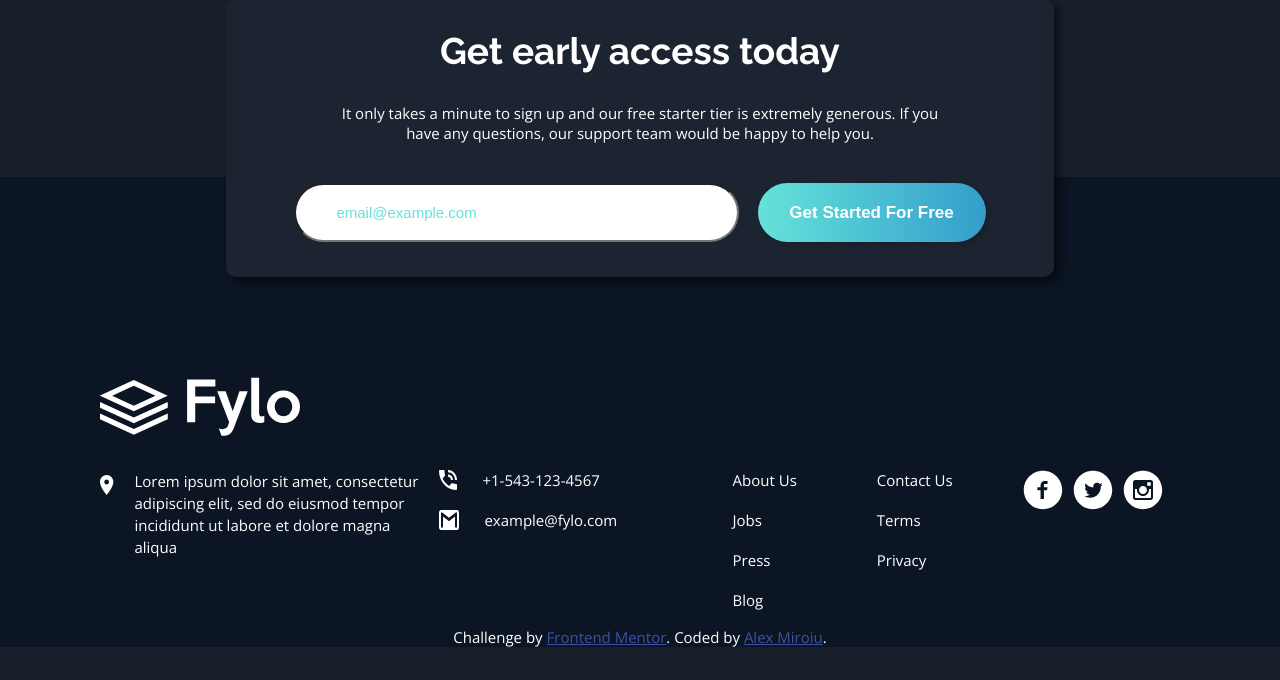
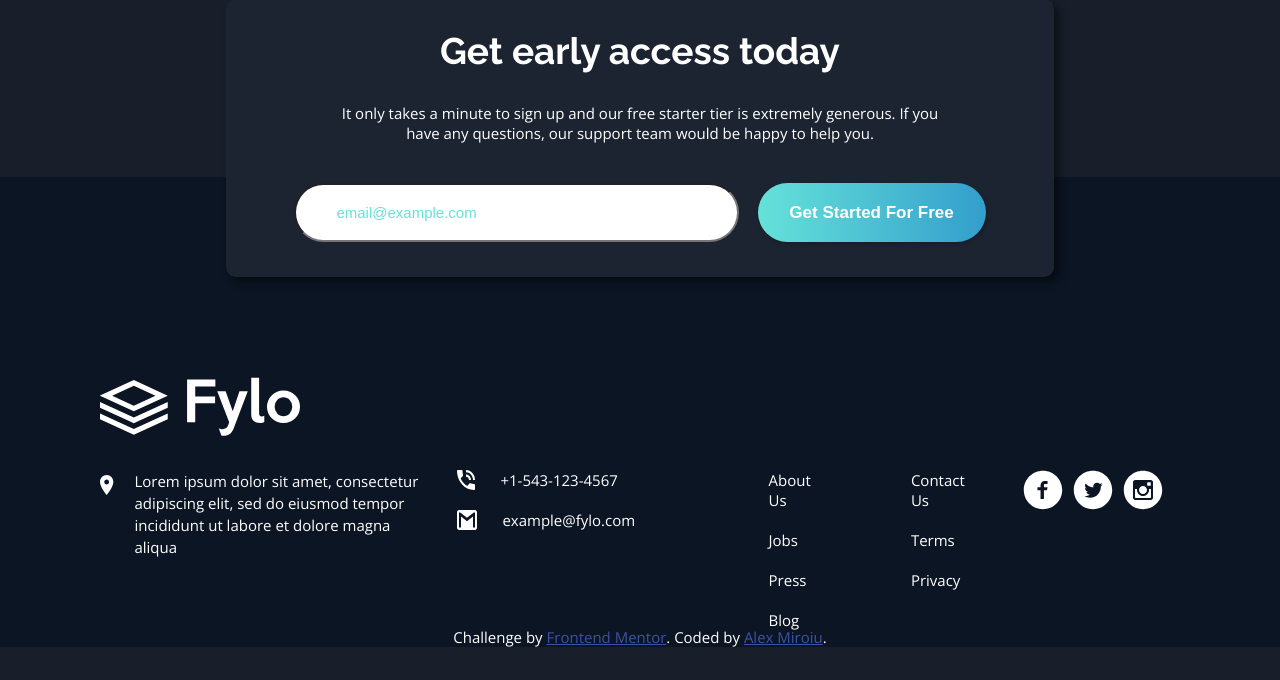
Before and after one commit to alexmru/JS-Stuff, a PHP site: page / in a window 1280 px wide. Shown: the part 2882-3562 px from the top of the page. Before the commit the page ends 3529 px from the top, so only its background shows below. Run offline with PHP 8.4, Linux system fonts and the light colour scheme.

Commit message:
mici modificati layout

```diff
--- a/FM_Fylo-landing-page/css/style.css
+++ b/FM_Fylo-landing-page/css/style.css
@@ -268,7 +268,7 @@ body {
       font-size: 1.5rem; }
   .footer .links {
     display: flex;
-    flex: 0 0 25%;
+    flex: 0 0 20%;
     padding-left: 10rem; }
     .footer .links__col1 {
       padding-right: 8rem; }
--- a/FM_Fylo-landing-page/sass/components.scss
+++ b/FM_Fylo-landing-page/sass/components.scss
@@ -340,7 +340,7 @@
 
     .links {
         display: flex;
-        flex: 0 0 25%;
+        flex: 0 0 20%;
         padding-left: 10rem;
 
         &__col1 {
```
